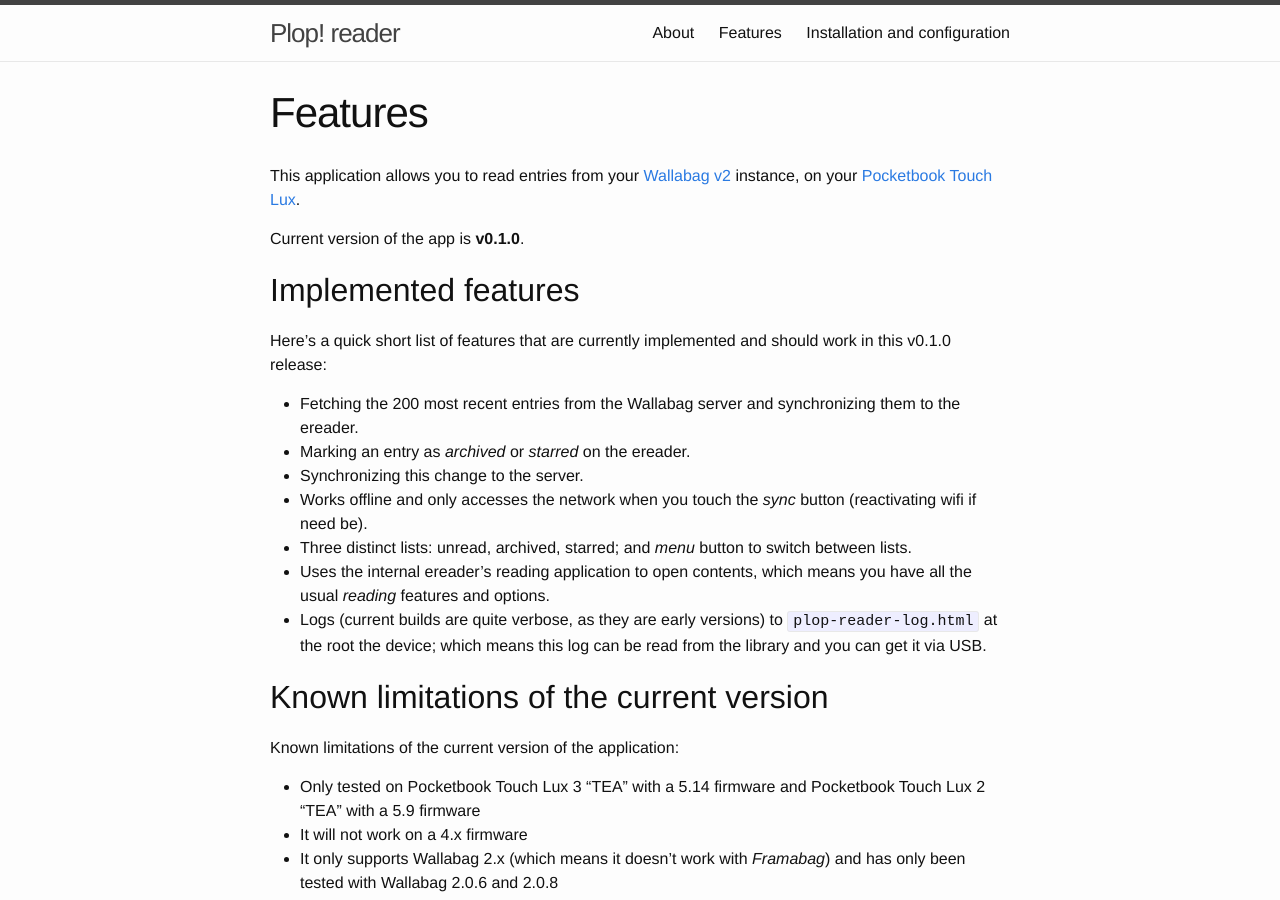
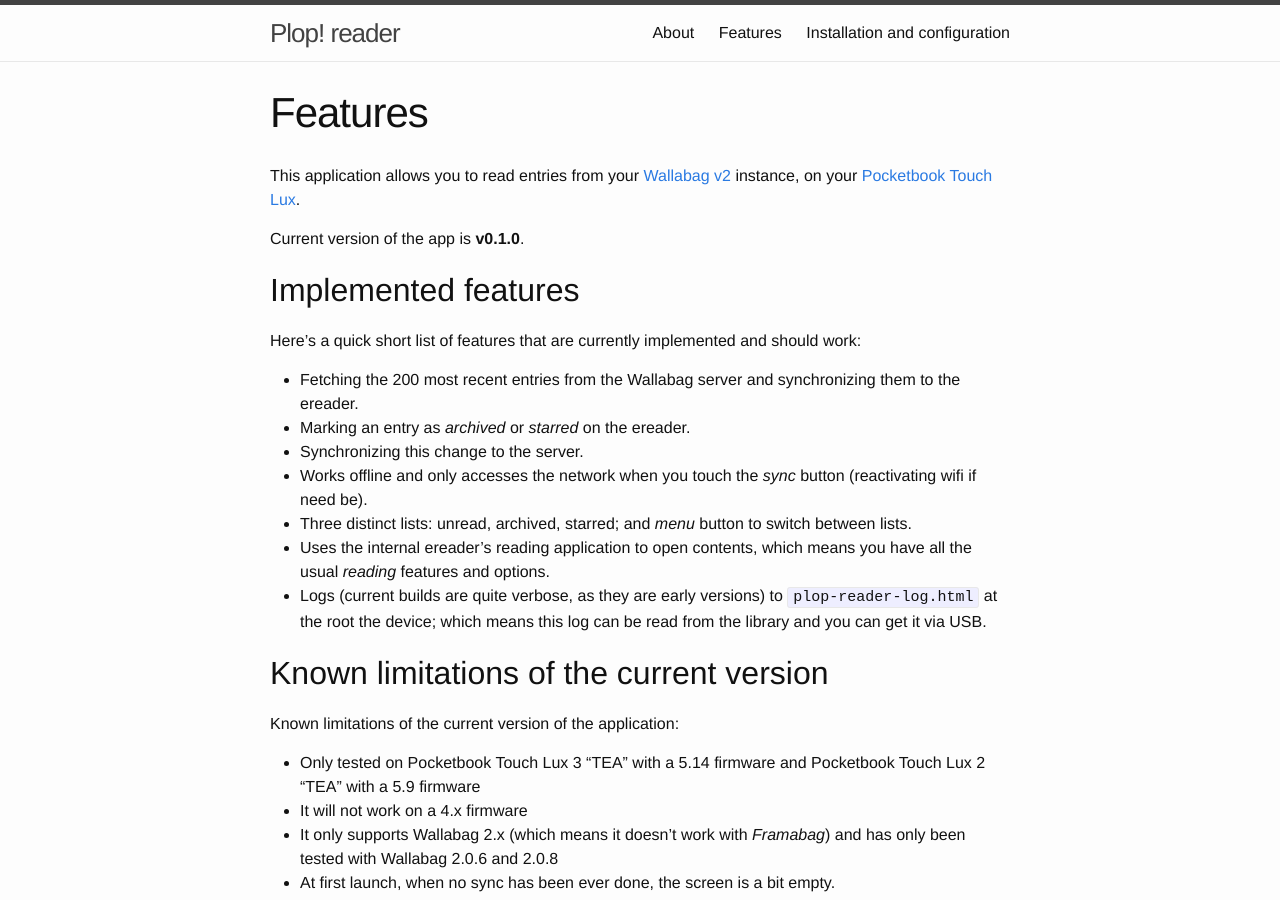
Before and after one commit to pmartin/plop-reader, a Jekyll site: the page built from docs/features.md, in a window 1280 px wide and 900 px high. Built offline with Jekyll 4.4.1, drawn with Linux system fonts in a browser that asks for light colours.

Commit message:
Remove one version number

```diff
--- a/docs/features.md
+++ b/docs/features.md
@@ -11,7 +11,7 @@
 
 ## Implemented features
 
-Here's a quick short list of features that are currently implemented and should work in this v0.1.0 release:
+Here's a quick short list of features that are currently implemented and should work:
 
  * Fetching the 200 most recent entries from the Wallabag server and synchronizing them to the ereader.
  * Marking an entry as *archived* or *starred* on the ereader.
```
